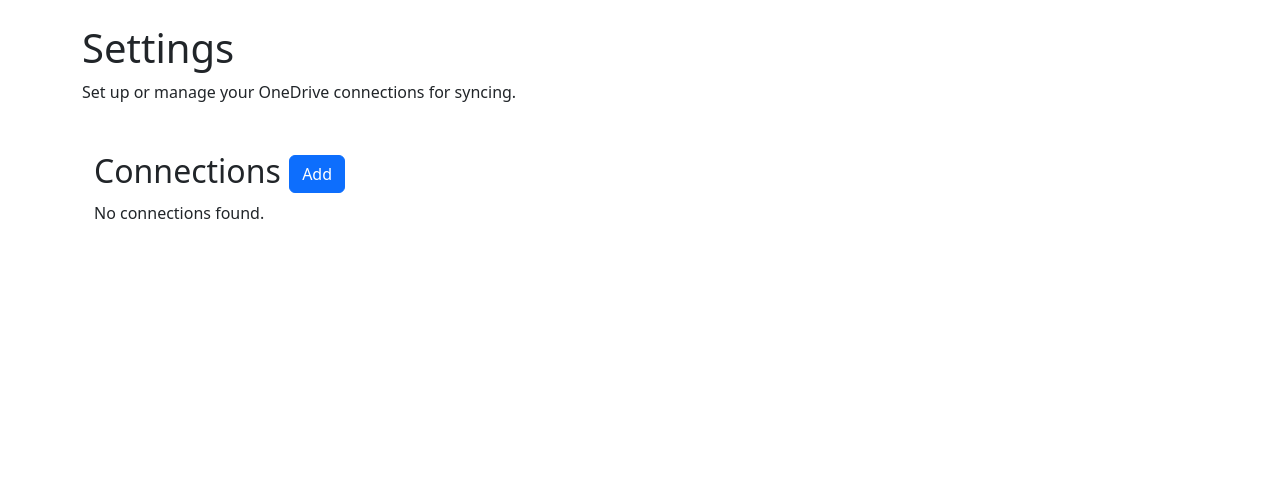
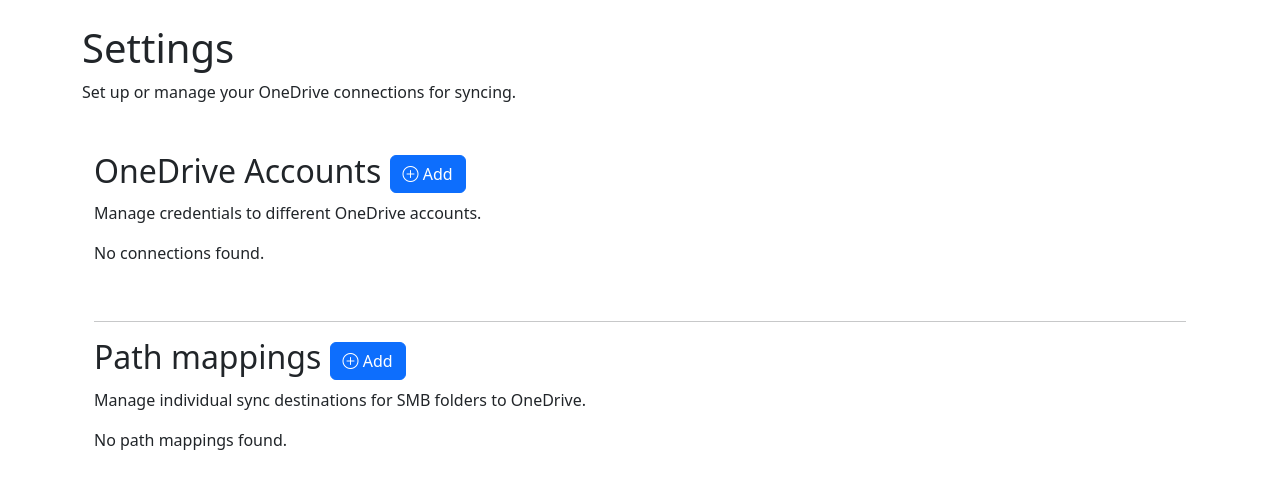
Before and after one commit to maxi07/PySyncOCR, a Flask app: template src/webserver/templates/settings.html in a window 1280 px wide. Shown: the part 56-545 px from the top of the page. Run offline with Flask 3, Linux system fonts and the light colour scheme; the template is opened without the code that fills it, so the values that code supplies are empty; some libraries are stand-ins or nearby versions.

Commit message:
adding path mappings basics

```diff
--- a/src/webserver/templates/base.html
+++ b/src/webserver/templates/base.html
@@ -5,6 +5,7 @@
     <meta charset="UTF-8">
     <title>PySyncOCR</title>
     <link href="https://cdn.jsdelivr.net/npm/bootstrap@5.3.2/dist/css/bootstrap.min.css" rel="stylesheet" integrity="sha384-T3c6CoIi6uLrA9TneNEoa7RxnatzjcDSCmG1MXxSR1GAsXEV/Dwwykc2MPK8M2HN" crossorigin="anonymous">
+    <link rel="stylesheet" href="https://cdn.jsdelivr.net/npm/bootstrap-icons@1.11.3/font/bootstrap-icons.min.css">
     <link rel="stylesheet" href="https://cdnjs.cloudflare.com/ajax/libs/font-awesome/4.7.0/css/font-awesome.min.css">
     <meta name="viewport" content="width=device-width, initial-scale=1, shrink-to-fit=no">
 </head>
@@ -30,6 +31,7 @@
     <div class="container">
         {% block content %}
         {% endblock %}
+        <br>
     </div>
 
     <script>
--- a/src/webserver/templates/settings.html
+++ b/src/webserver/templates/settings.html
@@ -6,8 +6,10 @@
 </p>
 <div class="container mt-5">
     <div>
-        <h2>Connections <button class="btn btn-primary" data-bs-toggle="modal" data-bs-target="#addonedrivemodal">Add</button></h2>
+        <h2>OneDrive Accounts <button class="btn btn-primary" data-bs-toggle="modal"
+                data-bs-target="#addonedrivemodal"><i class="bi bi-plus-circle" ></i> Add</button></h2>
     </div>
+    <p>Manage credentials to different OneDrive accounts.</p>
     {% if onedrive_configs.items() %}
     <table class="table table-striped" id="onedrive-configs-table">
         <thead>
@@ -24,7 +26,8 @@
                 <td>{{ name }}</td>
                 <td>{{ config.type }}</td>
                 <td>{{ config.drive_type }}</td>
-                <td><button id="{{ name }}_delete_button" onclick="deleteOneDriveConf('{{ name }}')" class="btn btn-danger btn-sm">Delete</button></td>
+                <td><button id="{{ name }}_delete_button" onclick="deleteOneDriveConf('{{ name }}')"
+                        class="btn btn-danger btn-sm"><i class="bi bi-trash"></i> Delete</button></td>
             </tr>
             {% endfor %}
         </tbody>
@@ -32,7 +35,54 @@
     {% else %}
     <p>No connections found.</p>
     {% endif %}
+    <br>
+    <hr>
+    <h2>Path mappings <button class="btn btn-primary" data-bs-toggle="modal"
+        data-bs-target="#pathmappingmodal"><i class="bi bi-plus-circle"></i> Add</button></h2>
+    <p>Manage individual sync destinations for SMB folders to OneDrive.</p>
+    {% if path_mappings %}
+    <div class="row row-cols1 row-cols-md-2 g-4">
 
+        {% for item in path_mappings %}
+        <div class="col">
+            <div class="card">
+                <div class="card-header">
+                    {{ item.id }}
+                </div>
+                <div class="card-body">
+                    <ol class="list-group list-group-flush">
+                        <li class="list-group-item d-flex justify-content-between align-items-start">
+                            <div class="ms-2 me-auto">
+                                <div class="fw-bold">Local</div>
+                                <i class="bi bi-folder" ></i> {{ item.local }}
+                            </div>
+                        </li>
+                        <li class="list-group-item d-flex justify-content-between align-items-start">
+                            <div class="ms-2 me-auto">
+                                <div class="fw-bold">Remote</div>
+                                <i class="bi bi-folder" ></i> {{ item.remote }}
+                            </div>
+                        </li>
+                        <li class="list-group-item d-flex justify-content-between align-items-start">
+                            <div class="ms-2 me-auto">
+                                <div class="fw-bold">Type</div>
+                                {{ item.type }}
+                            </div>
+                        </li>
+                    </ol>
+                </div>
+                <div class="card-footer">
+                    <button id="{{ item.id }}_edit_button" onclick="editPathMapping('{{ item.id }}')" class="btn btn-primary"><i class="bi bi-pencil" ></i> Edit</button>
+                    <button id="{{ item.id }}_delete_button" onclick="deletePathMapping('{{ item.id }}')" class="btn btn-danger"><i class="bi bi-trash" ></i> Delete</button>
+                </div>
+            </div>
+        </div>
+        {% endfor %}
+    </div>
+
+    {% else %}
+    <p>No path mappings found.</p>
+    {% endif %}
     <!-- OneDrive Adding modal-->
     <div class="modal fade" id="addonedrivemodal" tabindex="-1" aria-labelledby="addonedriveLabel" aria-hidden="true">
         <div class="modal-dialog">
@@ -45,7 +95,8 @@
                     <div class="input-group has-validation">
                         <div class="mb-3" id="onedrive_name_container">
                             <label for="onedrive_name" class="col-form-label">Name of new config</label>
-                            <input type="text" class="form-control" id="onedrive_name" name="onedrive_name" placeholder="Name">
+                            <input type="text" class="form-control" id="onedrive_name" name="onedrive_name"
+                                placeholder="Name">
                             <div id="name_help" class="form-text">This name must be unique for the connection.</div>
                         </div>
                         <div class="text-danger" id="allowedCharsErrorMsg" style="display: none;">
@@ -68,7 +119,52 @@
                 </div>
                 <div class="modal-footer">
                     <button type="button" class="btn btn-secondary" data-bs-dismiss="modal">Cancel</button>
-                    <button type="submit" id="add_onedrive_button" class="btn btn-primary" onclick="addOneDrive()" disabled>Add</button>
+                    <button type="submit" id="add_onedrive_button" class="btn btn-primary" onclick="addOneDrive()"
+                        disabled>Add</button>
+                </div>
+            </div>
+        </div>
+    </div>
+
+
+    <!-- Path Mapping Adding modal-->
+    <div class="modal fade" id="pathmappingmodal" tabindex="-1" aria-labelledby="pathmappingmodal" aria-hidden="true">
+        <div class="modal-dialog">
+            <div class="modal-content">
+                <div class="modal-header">
+                    <h1 class="modal-title fs-5" id="pathmappingmodal">Add Path Mapping</h1>
+                    <button type="button" class="btn-close" data-bs-dismiss="modal" aria-label="Close"></button>
+                </div>
+                <div class="modal-body">
+                    <div class="input-group has-validation">
+                        <div class="mb-3" id="onedrive_name_container">
+                            <label for="onedrive_name" class="col-form-label">Name of new config</label>
+                            <input type="text" class="form-control" id="onedrive_name" name="onedrive_name"
+                                placeholder="Name">
+                            <div id="name_help" class="form-text">This name must be unique for the connection.</div>
+                        </div>
+                        <div class="text-danger" id="allowedCharsErrorMsg" style="display: none;">
+                            Please only use allowed characters: 0-9, A-Z ,a-z ,_ , - and space
+                        </div>
+                    </div>
+
+                    <!-- Waiting animation -->
+                    <div class="text-center" id="waitingAnimation" style="display: none;">
+                        <div class="spinner-border" role="status">
+                            <span class="visually-hidden">Loading...</span>
+                        </div>
+                        <p class="mt-2">Waiting for connection...</p>
+                    </div>
+
+                    <!-- Status update -->
+                    <div class="text-center" id="statusUpdate" style="display: none;">
+                        <p class="mt-2" id="updateText">I am hidden</p>
+                    </div>
+                </div>
+                <div class="modal-footer">
+                    <button type="button" class="btn btn-secondary" data-bs-dismiss="modal">Cancel</button>
+                    <button type="submit" id="add_onedrive_button" class="btn btn-primary" onclick="addOneDrive()"
+                        disabled>Add</button>
                 </div>
             </div>
         </div>
--- /dev/null
+++ b/test.py
@@ -0,0 +1,6 @@
+import json
+
+with open("src/configs/onedrive_sync_config.json", "r") as f:
+    path_mappings = json.load(f)
+    print(f"Loaded {len(path_mappings)} path mappings")
+    print(path_mappings.items())
```
Also changed, not shown: src/webserver/settings.py (+14 -2 lines).
